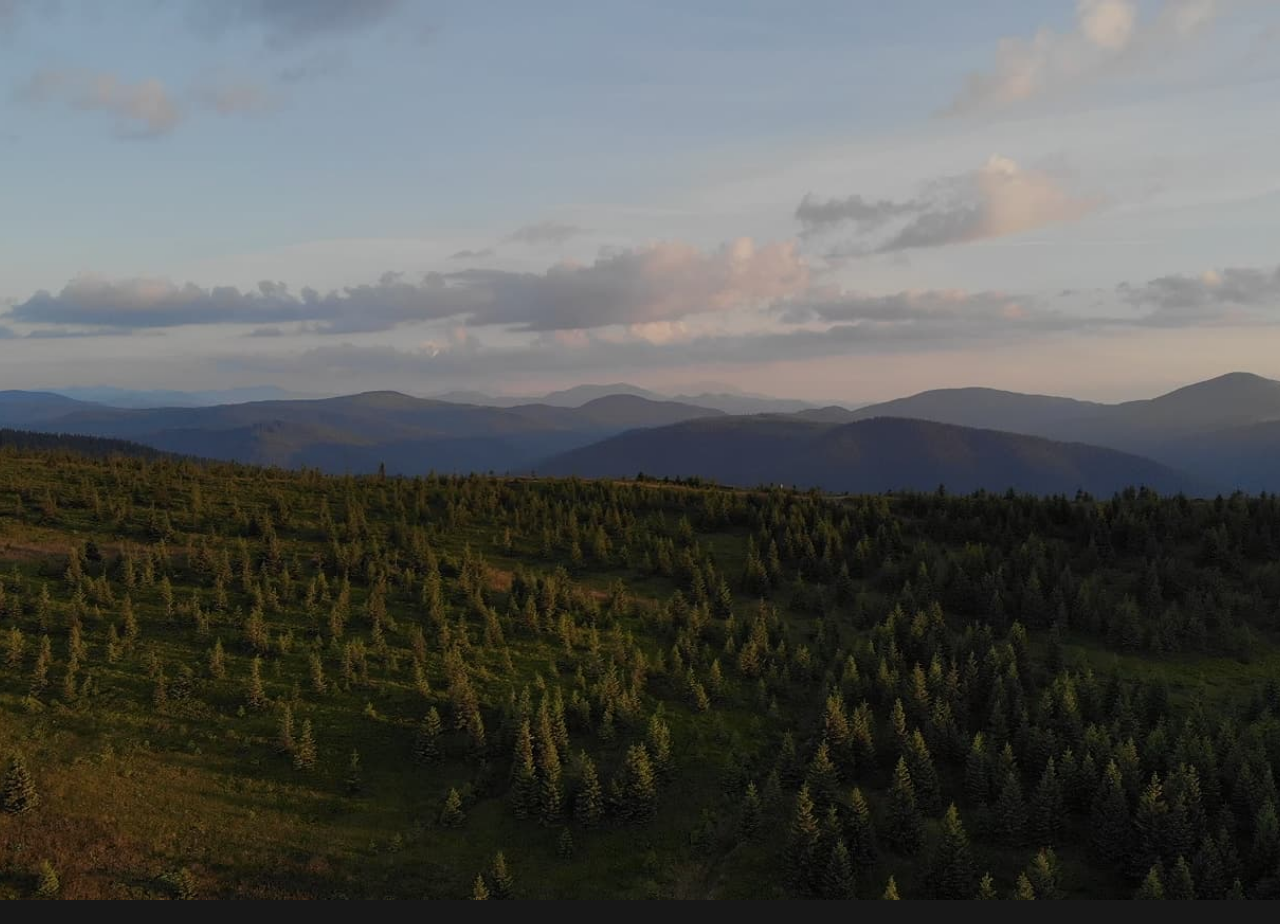
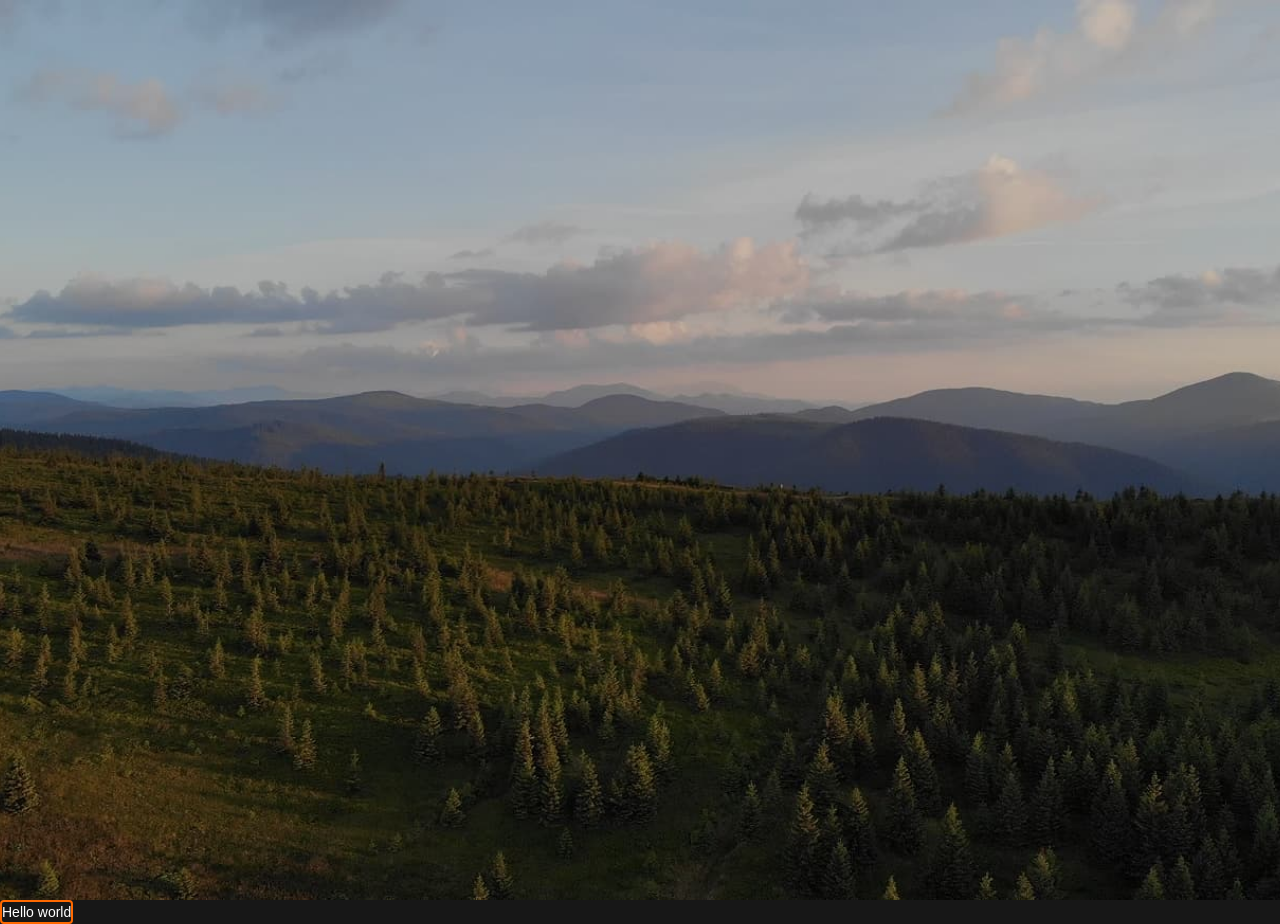
Before and after one commit to summermoved0n/project-Blackroad-Frontend, a Next.js app in the folder my-app/: page / in a window 1280 px wide. Before the commit the page ends 900 px from the top, so only its background shows below. Built offline with nearby package versions, Linux system fonts and the light colour scheme.

Commit message:
styles cva

```diff
--- a/my-app/package.json
+++ b/my-app/package.json
@@ -9,9 +9,12 @@
     "lint": "eslint"
   },
   "dependencies": {
+    "class-variance-authority": "^0.7.1",
+    "clsx": "^2.1.1",
     "next": "16.2.2",
     "react": "19.2.4",
-    "react-dom": "19.2.4"
+    "react-dom": "19.2.4",
+    "tailwind-merge": "^3.5.0"
   },
   "devDependencies": {
     "@tailwindcss/postcss": "^4",
--- /dev/null
+++ b/my-app/src/app/components/Button.tsx
@@ -0,0 +1,24 @@
+// Button.tsx
+import { button } from "@/lib/ui/button";
+import { cn } from "@/lib/ui/cn";
+
+type ButtonProps = {
+  children: React.ReactNode;
+  variant?: "primary" | "secondary";
+  size?: "sm" | "md" | "lg";
+  className?: string;
+} & React.ButtonHTMLAttributes<HTMLButtonElement>;
+
+export function Button({
+  variant,
+  size,
+  className,
+  children,
+  ...props
+}: ButtonProps) {
+  return (
+    <button className={cn(button({ variant, size }), className)} {...props}>
+      {children}
+    </button>
+  );
+}
--- a/my-app/src/app/page.tsx
+++ b/my-app/src/app/page.tsx
@@ -1,6 +1,6 @@
 import React from "react";
 import Image from "next/image";
-
+import { Button } from "./components/Button";
 
 export default function Home() {
   return (
@@ -14,6 +14,10 @@ export default function Home() {
           sizes="100vw"
         />
       </div>
+
+      <Button variant="primary" size="sm">
+        Hello world
+      </Button>
     </main>
   );
 }
--- /dev/null
+++ b/my-app/src/lib/ui/button.ts
@@ -0,0 +1,20 @@
+import { cva } from "class-variance-authority";
+
+export const button = cva("px-4 py-2 rounded font-small transition", {
+  variants: {
+    variant: {
+      primary:
+        "bg-transparent border-2 border-solid border-orange-500 text-white hover:bg-orange-500",
+      secondary: "bg-gray-200 hover:bg-gray-300",
+    },
+    size: {
+      sm: "text-sm px-2 py-1",
+      md: "text-base px-4 py-2",
+      lg: "text-lg px-6 py-3",
+    },
+  },
+  defaultVariants: {
+    variant: "primary",
+    size: "md",
+  },
+});
--- /dev/null
+++ b/my-app/src/lib/ui/cn.ts
@@ -0,0 +1,6 @@
+import { clsx } from "clsx";
+import { twMerge } from "tailwind-merge";
+
+export function cn(...args: Parameters<typeof clsx>) {
+  return twMerge(clsx(args));
+}
```
Also changed, not shown: my-app/src/lib/ui/styles.ts (added), 1 other file (tests, documents, lock files or other folders).
